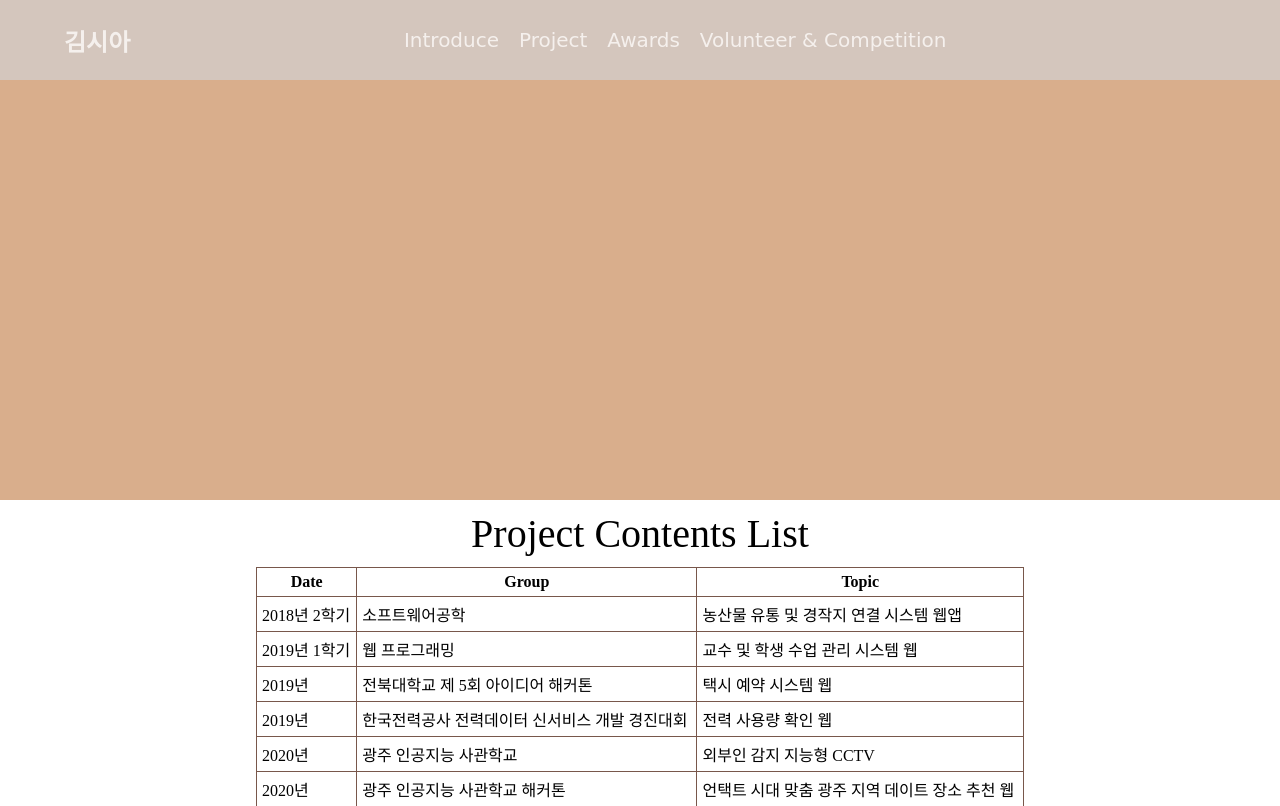
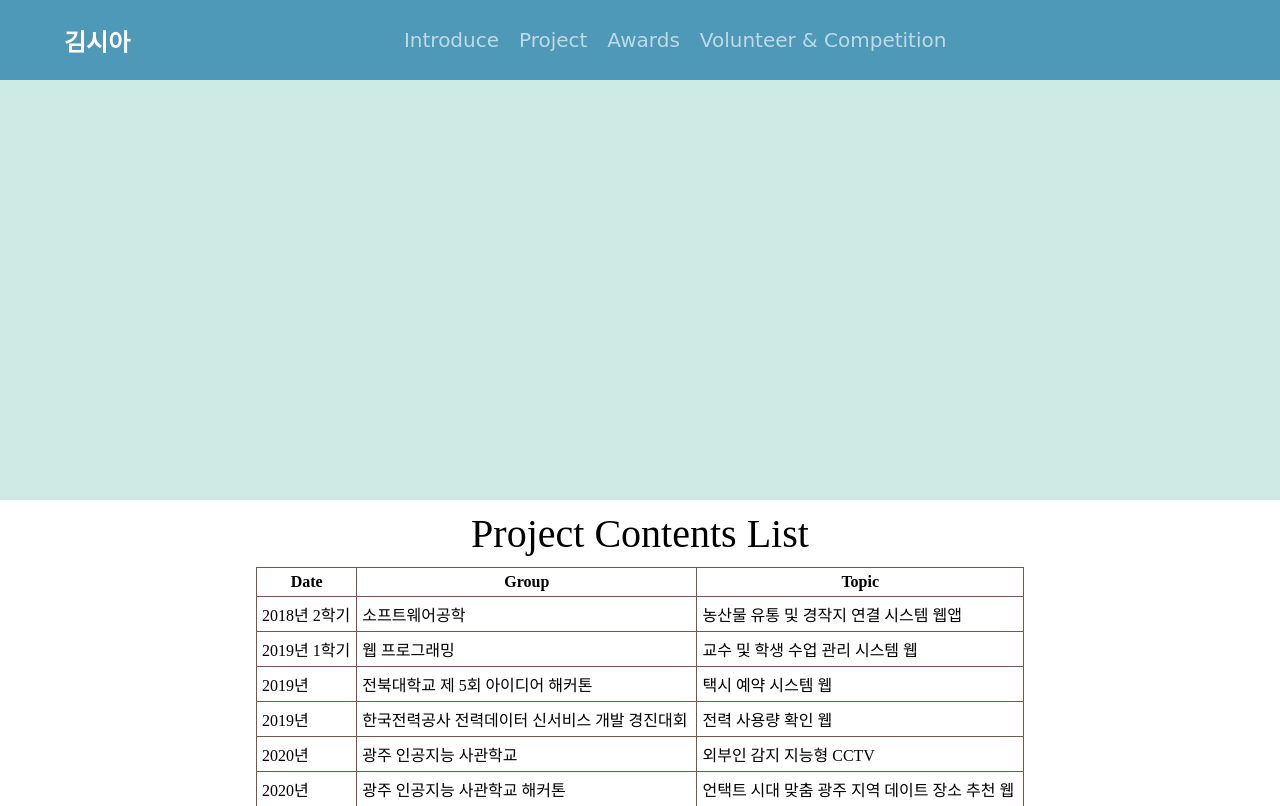
Before and after one commit to kim-sia/aws_study, a Django app: page / in a window 1280 px wide. Shown: the top 806 px of the page. Run offline with Django 3.2, Linux system fonts and the light colour scheme; some web fonts are replaced.

Commit message:
10160543

```diff
--- a/siaApp/static/css/index.css
+++ b/siaApp/static/css/index.css
@@ -8,12 +8,12 @@ header {
     display: flex;
     align-items: center;
     justify-content: space-between;
-    background-color: #D4C6BD;
+    background-color: #4E98B8;
     position: fixed;
 }
 header > h2 {
     margin-left: 5%;
-    color: #F5F0ED;
+    color: white;
 }
 header > nav {
     width: 70%;
@@ -36,14 +36,14 @@ header a {
     text-decoration: none;
     outline: none;
     font-family: 'Sansita Swashed', cursive;
-    color: #F5F0ED;
+    color: #BDDAE6;
 }
 header a:hover {
-    color: #78574B;
+    color: #84BAC9;
 }
 #Introduce {
     height: 500px;
-    background-color: #D9AE8C;
+    background-color: #CEEAE5;
 }
 #Project {
     align-items: center;
```
